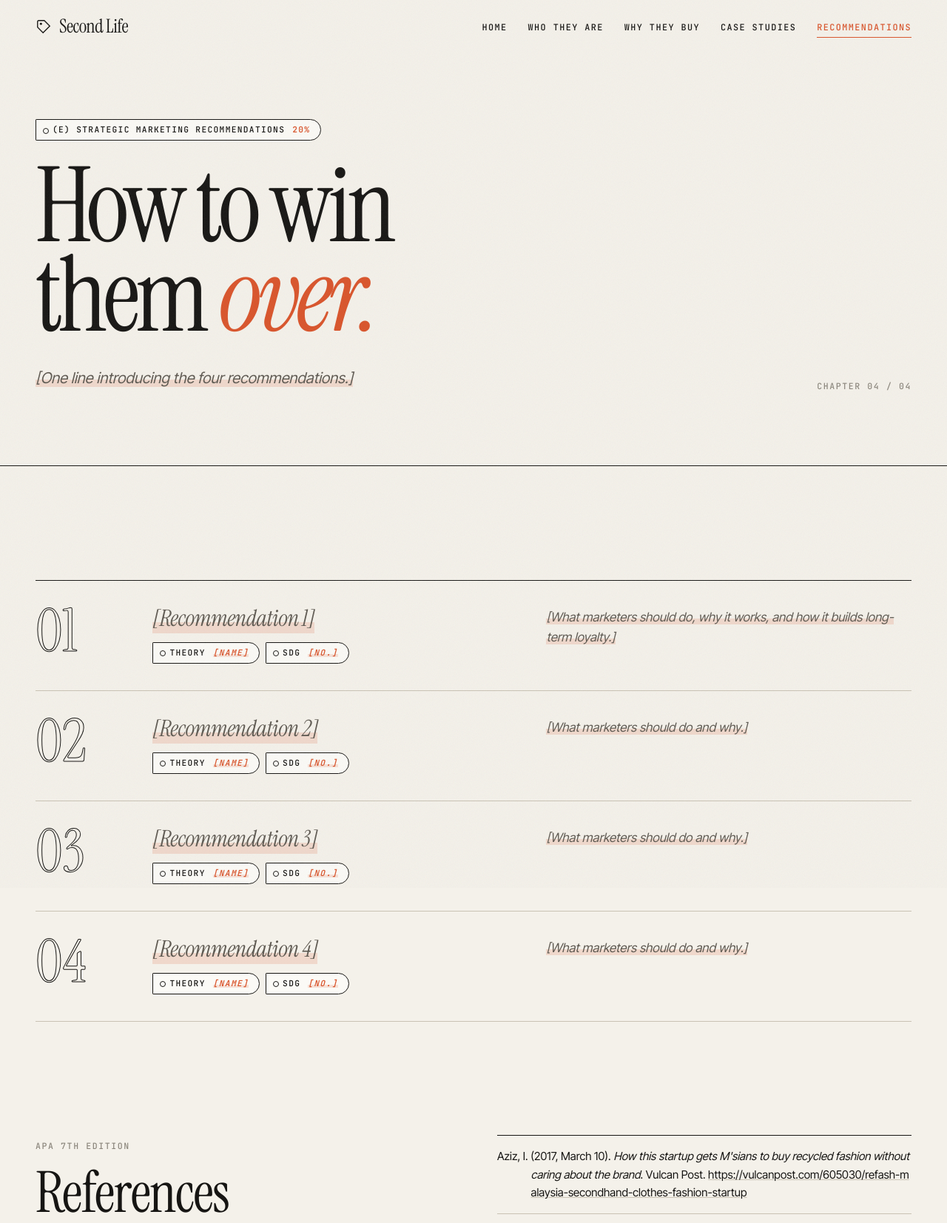
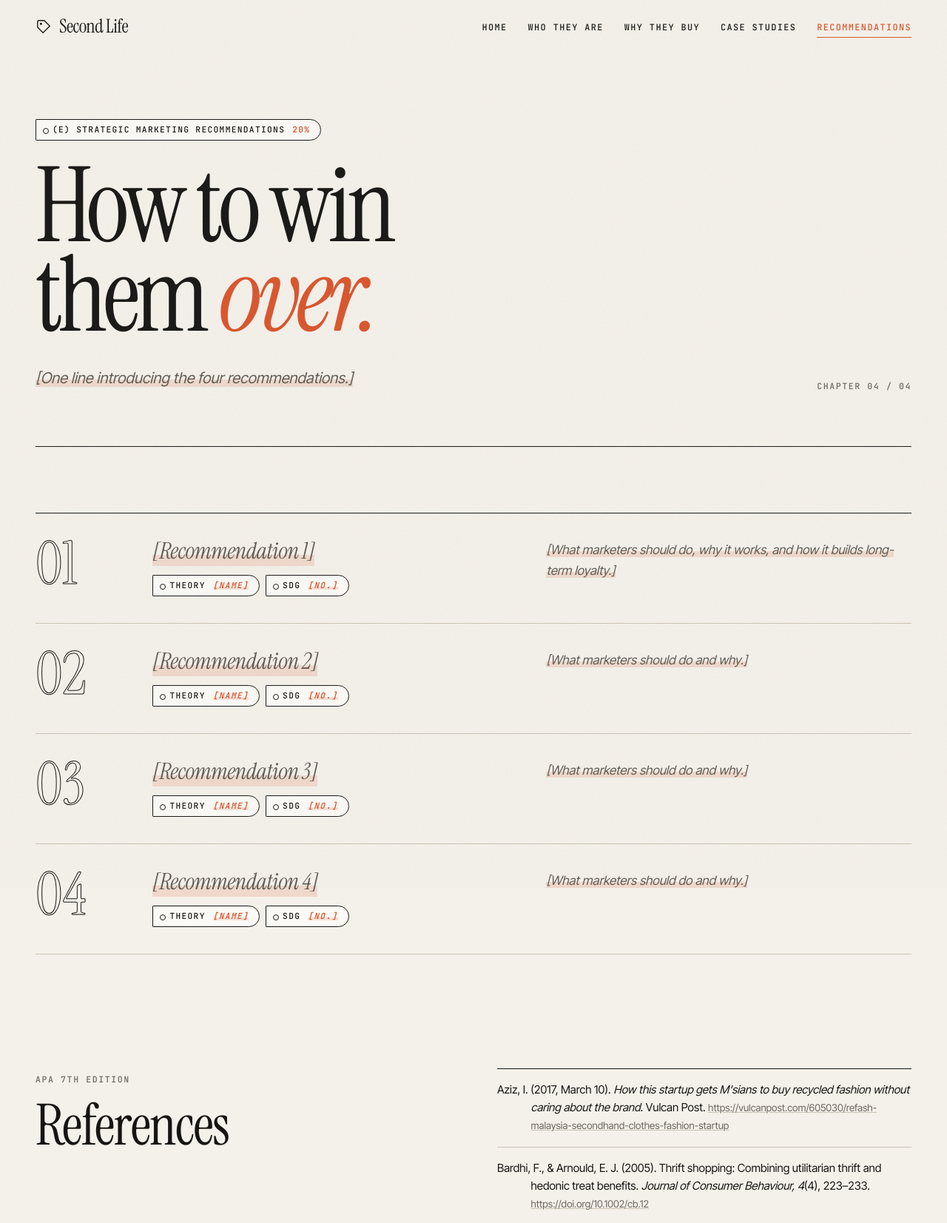
Before and after one commit to nolahhh/mkt2054-second-life, a plain HTML site: page recommendations.html in a window 1280 px wide. Shown: the top 1653 px of the page at 74% size. Drawn offline with Linux system fonts and the light colour scheme.

Commit message:
Design polish: contrast, spacing, sticky references

```diff
--- a/recommendations.html
+++ b/recommendations.html
@@ -29,7 +29,7 @@
 
   <section id="references" style="padding-top:0">
     <div class="wrap grid c2" style="gap:clamp(30px,5vw,80px);align-items:start">
-      <div class="rv"><span class="label">APA 7th edition</span><h2 style="margin-top:12px">References</h2></div>
+      <div><div class="sticky-head"><span class="label">APA 7th edition</span><h2 style="margin-top:12px">References</h2></div></div>
       <div class="rv">
         <ol class="refs">
           <li>Aziz, I. (2017, March 10). <i>How this startup gets M'sians to buy recycled fashion without caring about the brand</i>. Vulcan Post. <a href="https://vulcanpost.com/605030/refash-malaysia-secondhand-clothes-fashion-startup" target="_blank" rel="noopener">https://vulcanpost.com/605030/refash-malaysia-secondhand-clothes-fashion-startup</a></li>
--- a/style.css
+++ b/style.css
@@ -1,6 +1,6 @@
 /* SECOND LIFE — MKT2054 Group 23. Editorial thrift system. */
 :root{
-  --cotton:#F4F1EA; --paper:#FBFAF6; --ink:#161513; --grey:#8C877D; --line:#DAD4C8; --line-2:#C9C2B4;
+  --cotton:#F4F1EA; --paper:#FBFAF6; --ink:#161513; --grey:#6B675F; --line:#DAD4C8; --line-2:#C9C2B4;
   --accent:#D9542B; --accent-ink:#B8431F; --denim:#3A5A85;
   --serif:"Instrument Serif",Georgia,serif; --sans:"Inter Tight",system-ui,sans-serif; --mono:"JetBrains Mono",ui-monospace,monospace;
   --max:1280px; --gut:clamp(16px,4vw,48px);
@@ -154,7 +154,11 @@ section{padding:clamp(80px,12vw,160px) 0}
 @media (max-width:640px){.chapters a{grid-template-columns:44px 1fr}.chapters .w{grid-column:2}}
 
 /* page header */
-.page-head{padding:160px 0 clamp(60px,8vw,110px);border-bottom:1px solid var(--ink)}
+.page-head{padding:160px 0 0}
+.page-head .wrap{padding-bottom:clamp(48px,6vw,80px);position:relative}
+.page-head .wrap::after{content:"";position:absolute;left:var(--gut);right:var(--gut);bottom:0;height:1px;background:var(--ink)}
+.page-head + section, .page-head + .wrap .case:first-child{padding-top:clamp(56px,7vw,96px)}
+.page-head + .wrap .case:first-child{border-top:0}
 .page-head h1{font-size:clamp(3.6rem,11vw,10rem);line-height:.86;letter-spacing:-.04em;margin:28px 0 36px}
 .page-head .row{display:flex;justify-content:space-between;align-items:end;gap:30px;flex-wrap:wrap}
 
@@ -218,7 +222,8 @@ section{padding:clamp(80px,12vw,160px) 0}
 
 /* references */
 .refs{border-top:1px solid var(--ink);counter-reset:r}
-.refs a{word-break:break-all;color:var(--ink);text-decoration-color:var(--line-2)}
+.refs a{overflow-wrap:anywhere;color:var(--grey);font-size:.88em;text-decoration-color:var(--line-2)}
+.sticky-head{position:sticky;top:110px}
 .refs li{list-style:none;padding:16px 0 16px 3em;text-indent:-3em;border-bottom:1px solid var(--line-2);font-size:.95rem}
 
 /* pager */
```
